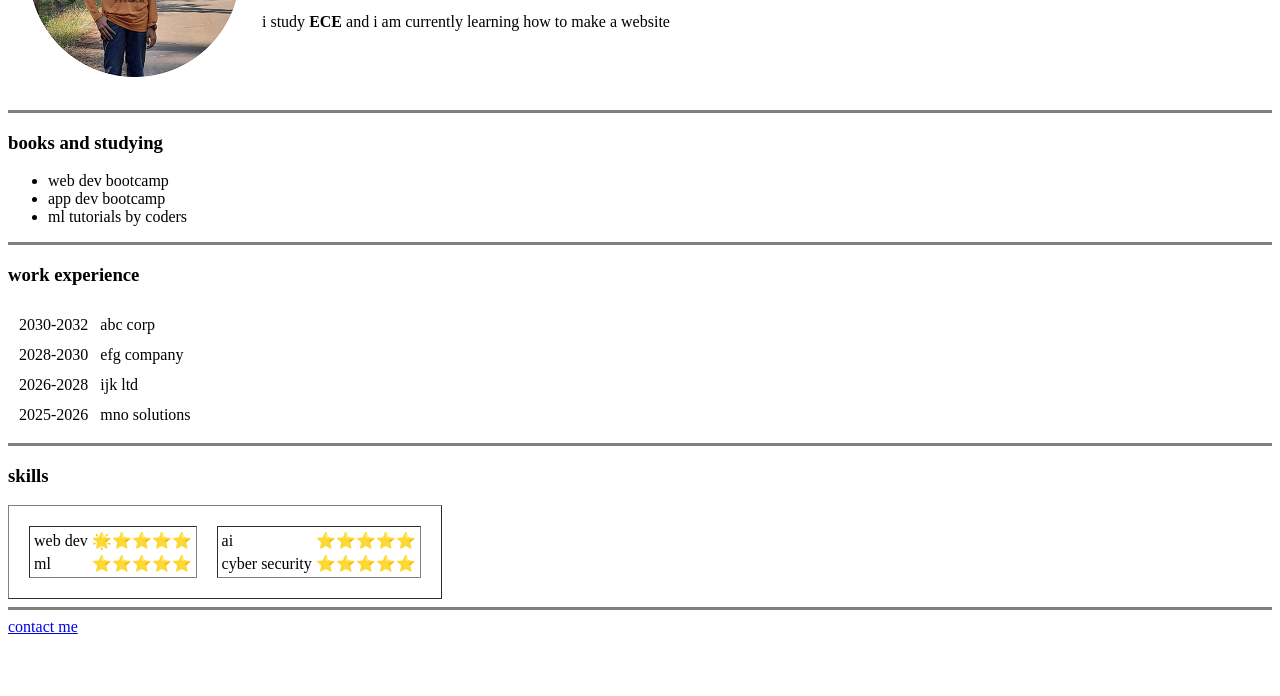
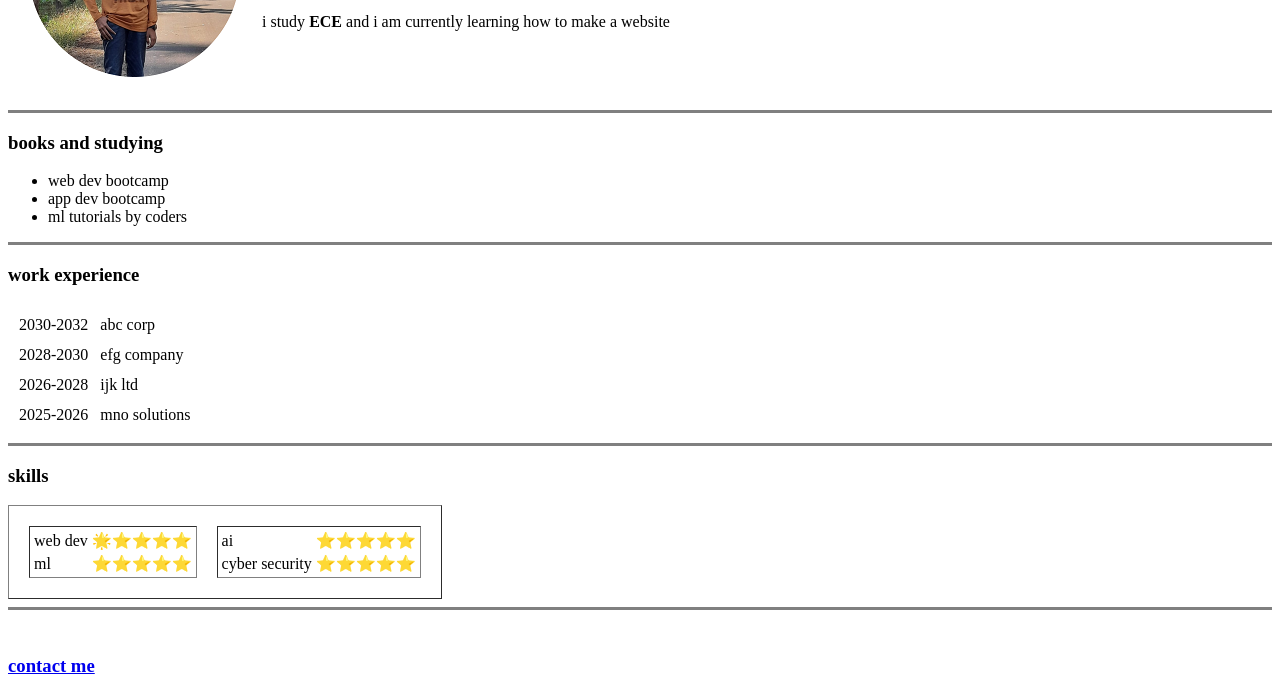
Before and after one commit to PratyushGadge/cv, a plain HTML site: page index.html in a window 1280 px wide. Shown: the part 163-859 px from the top of the page. Before the commit the page ends 807 px from the top, so only its background shows below. Drawn offline with Linux system fonts and the light colour scheme.

Commit message:
Update index.html

```diff
--- a/index.html
+++ b/index.html
@@ -72,8 +72,8 @@
             </td>
         </tr>
     </table>
-    <hr size = "3" noshade>
+    <hr size = "3" noshade><br>
 
-    <a href = "contactme.html">contact me</a>
+    <h3><a href = "contactme.html">contact me</a></h3>
 </body>
 </html>
```
